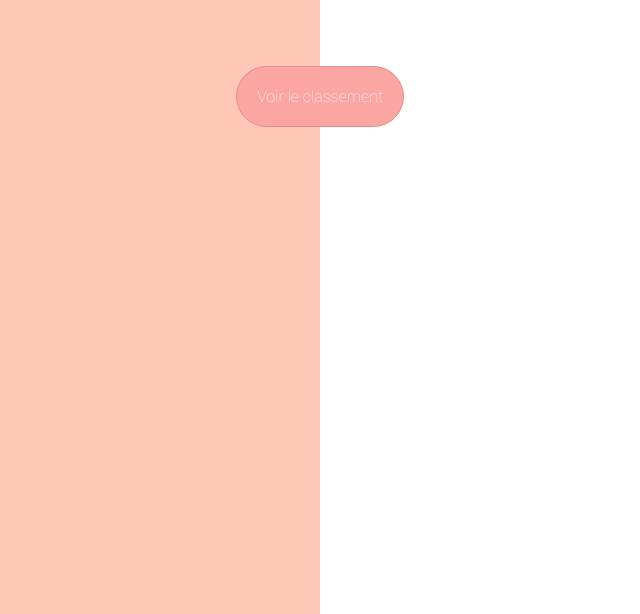
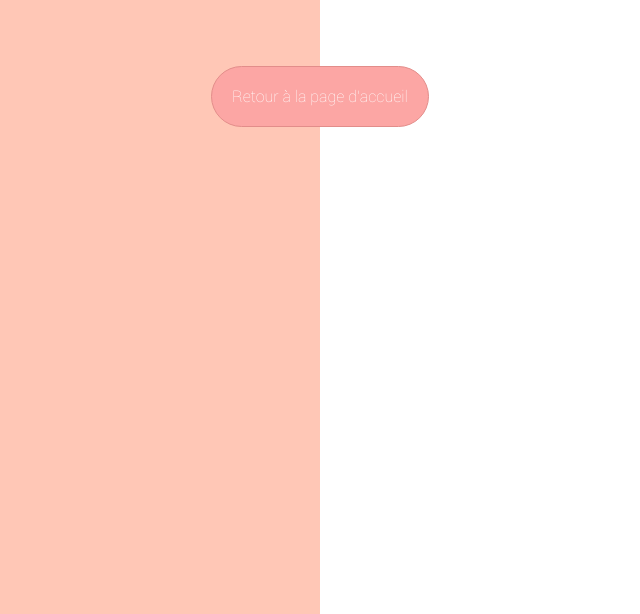
Before and after one commit to Heraclesnyx/CatMatch, a website: page public/classement.html in a window 1280 px wide. Shown: the part 186-800 px from the top of the page, without its empty margins (320-960 px from the left). Drawn offline with nearby package versions, Linux system fonts and the light colour scheme; no server answers.

Commit message:
Update classement.html

```diff
--- a/public/classement.html
+++ b/public/classement.html
@@ -23,7 +23,7 @@
 
 
 	<div class="text-center">
-		<a href="index.html" class="button"> Voir le classement</a>
+		<a href="index.html" class="button"> Retour à la page d'accueil</a>
 	</div>
 </div>
 
```
